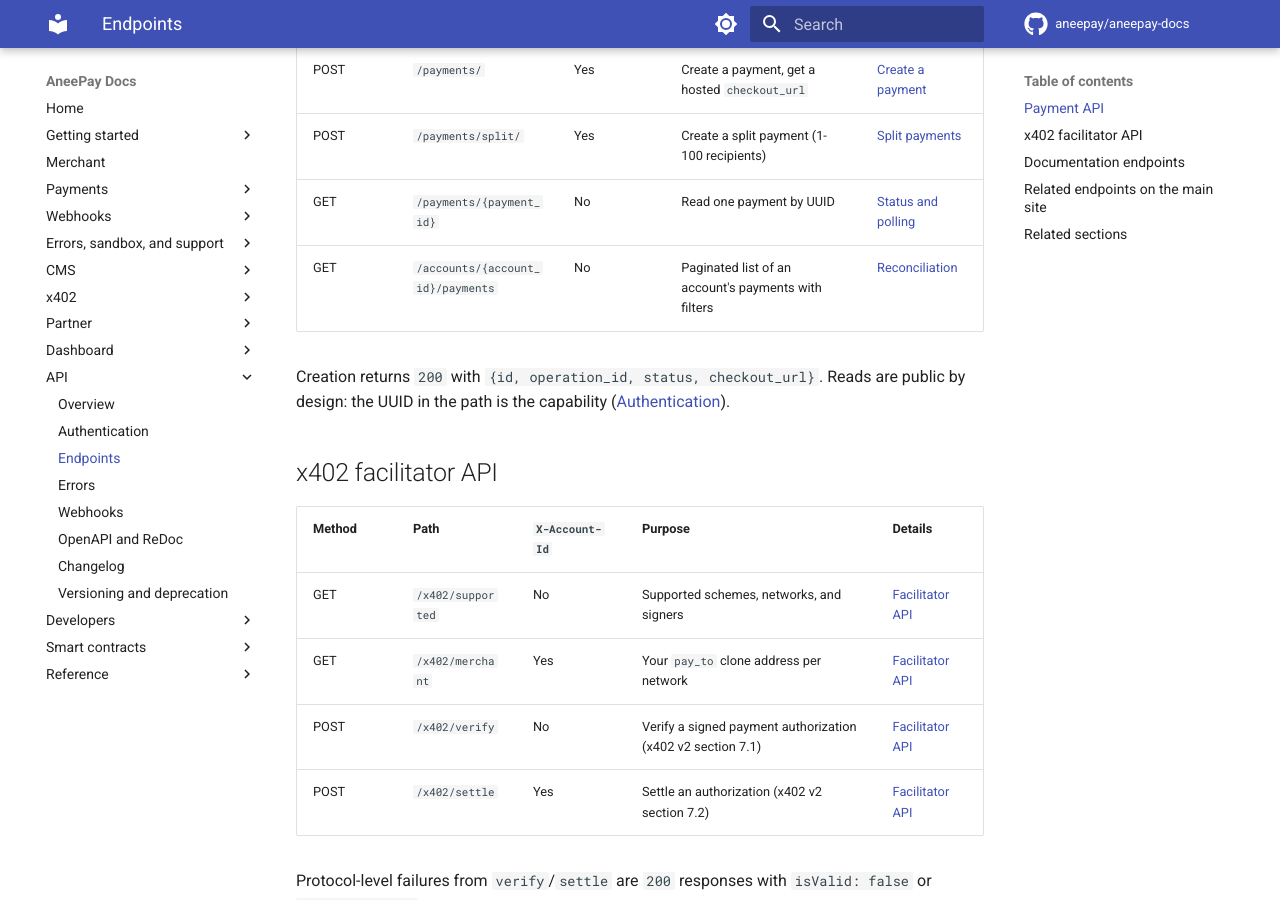
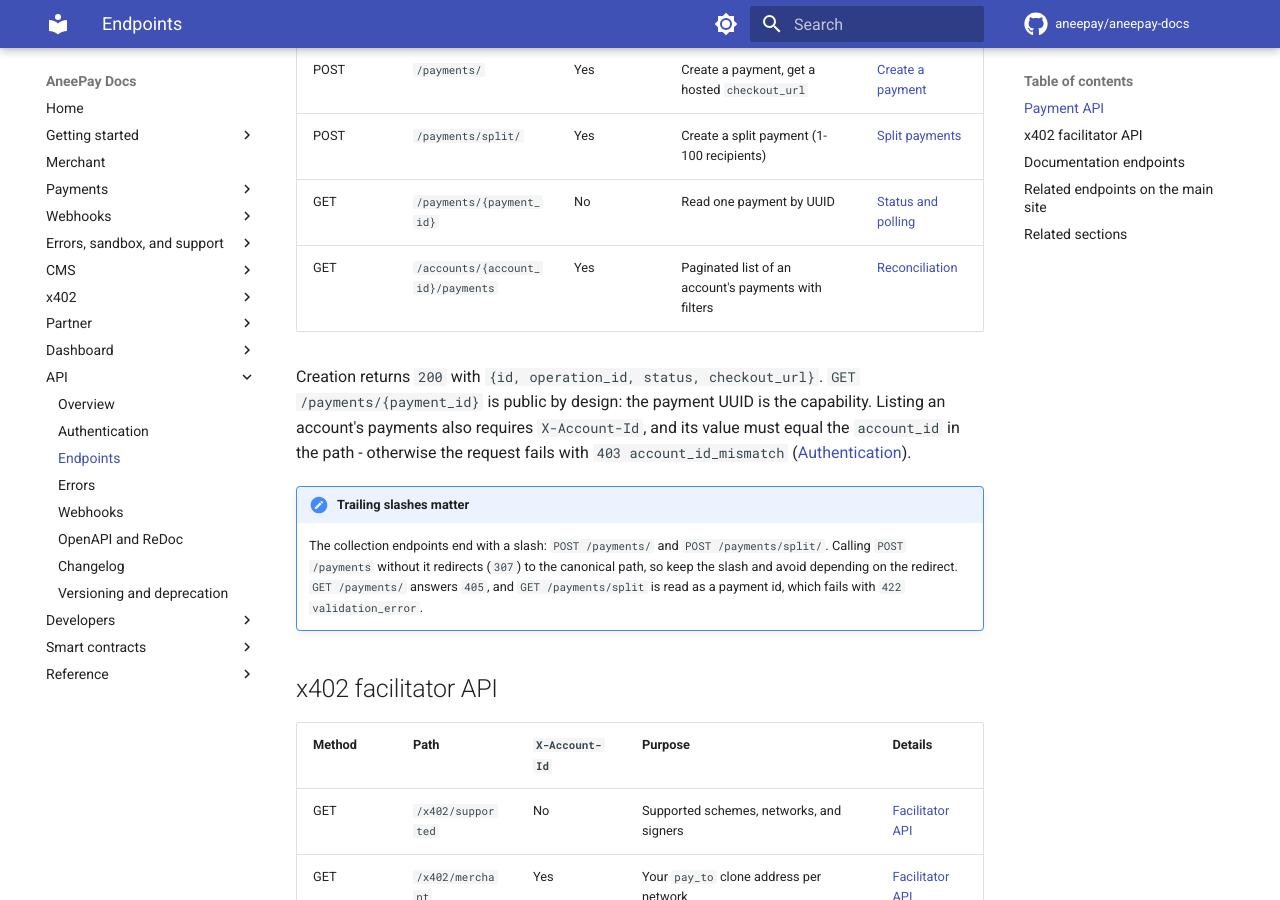
Before and after one commit to aneepay/aneepay-docs, an MkDocs documentation site: the page built from docs/api/endpoints.md, in a window 1280 px wide and 900 px high, scrolled down 341 px. Built offline with MkDocs 1.6.1 and Material for MkDocs 9.7.7, drawn with Linux system fonts in a browser that asks for light colours; comment, search, counter and statistics services are not loaded.

Commit message:
docs: require X-Account-Id for the account payments list
The header must equal the path account_id (403 account_id_mismatch); only the
single-payment read is public. Also documents trailing-slash behaviour and the
fifth documented operation (x402 merchant).

```diff
--- a/docs/api/endpoints.md
+++ b/docs/api/endpoints.md
@@ -11,11 +11,21 @@ All paths below are relative to the base URL `https://api.aneepay.com`
 | POST | `/payments/` | Yes | Create a payment, get a hosted `checkout_url` | [Create a payment](../payments/create-payment.md) |
 | POST | `/payments/split/` | Yes | Create a split payment (1-100 recipients) | [Split payments](../payments/split-payments.md) |
 | GET | `/payments/{payment_id}` | No | Read one payment by UUID | [Status and polling](../payments/status-and-polling.md) |
-| GET | `/accounts/{account_id}/payments` | No | Paginated list of an account's payments with filters | [Reconciliation](../payments/reconciliation.md) |
+| GET | `/accounts/{account_id}/payments` | Yes | Paginated list of an account's payments with filters | [Reconciliation](../payments/reconciliation.md) |
 
-Creation returns `200` with `{id, operation_id, status, checkout_url}`. Reads
-are public by design: the UUID in the path is the capability
-([Authentication](authentication.md)).
+Creation returns `200` with `{id, operation_id, status, checkout_url}`.
+`GET /payments/{payment_id}` is public by design: the payment UUID is the
+capability. Listing an account's payments also requires `X-Account-Id`, and its
+value must equal the `account_id` in the path - otherwise the request fails with
+`403 account_id_mismatch` ([Authentication](authentication.md)).
+
+!!! note "Trailing slashes matter"
+
+    The collection endpoints end with a slash: `POST /payments/` and
+    `POST /payments/split/`. Calling `POST /payments` without it redirects
+    (`307`) to the canonical path, so keep the slash and avoid depending on the
+    redirect. `GET /payments/` answers `405`, and `GET /payments/split` is read
+    as a payment id, which fails with `422 validation_error`.
 
 ## x402 facilitator API
 
```
Also changed, not shown: docs/api/authentication.md (+11 -7 lines), docs/api/openapi-and-redoc.md (+1 -1 lines), docs/getting-started/glossary.md (+1 -1 lines).
